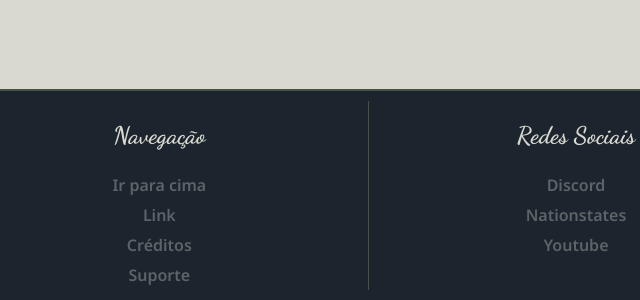
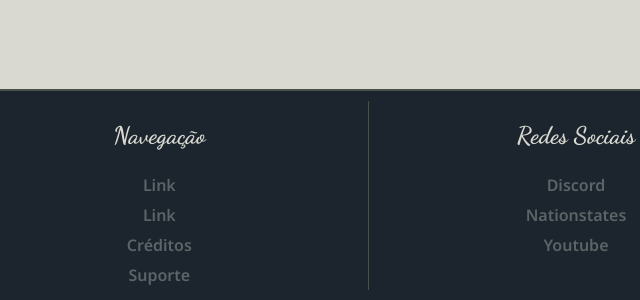
Before and after one commit to Me-Moraes/Flanelistan-Wiki, a plain HTML site: page index.html in a window 1280 px wide. Shown: the part 1006-1306 px from the top of the page, 64-704 px from the left. Drawn offline with Linux system fonts and the light colour scheme.

Commit message:
Atualização link relativo

```diff
--- a/index.html
+++ b/index.html
@@ -40,7 +40,7 @@
       <article class="box-footer">
         <div class="CardLeft">
           <h2 class="CardTitle-footer">Navegação</h2>
-          <li><a class="button" href="#topo">Ir para cima</a></li>
+          <li><a class="button" href="">Link</a></li>
           <li><a class="button" href="">Link</a></li>
           <li><a class="button" href="credits.html">Créditos</a></li>
           <li><a class="button" href="forms.html">Suporte</a></li>
```
Also changed, not shown: forms.html (+1 -1 lines).
